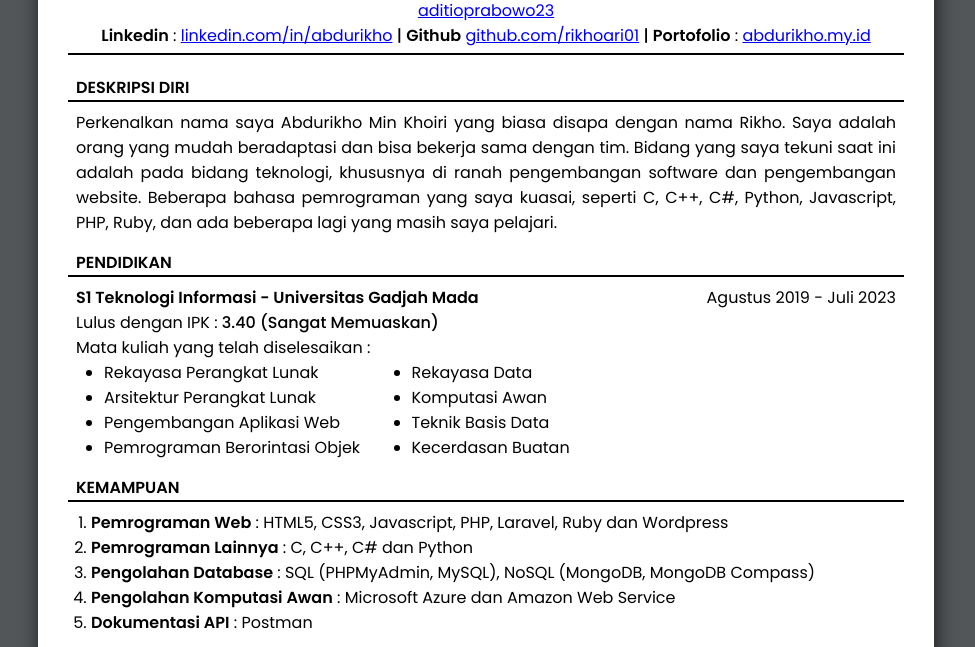
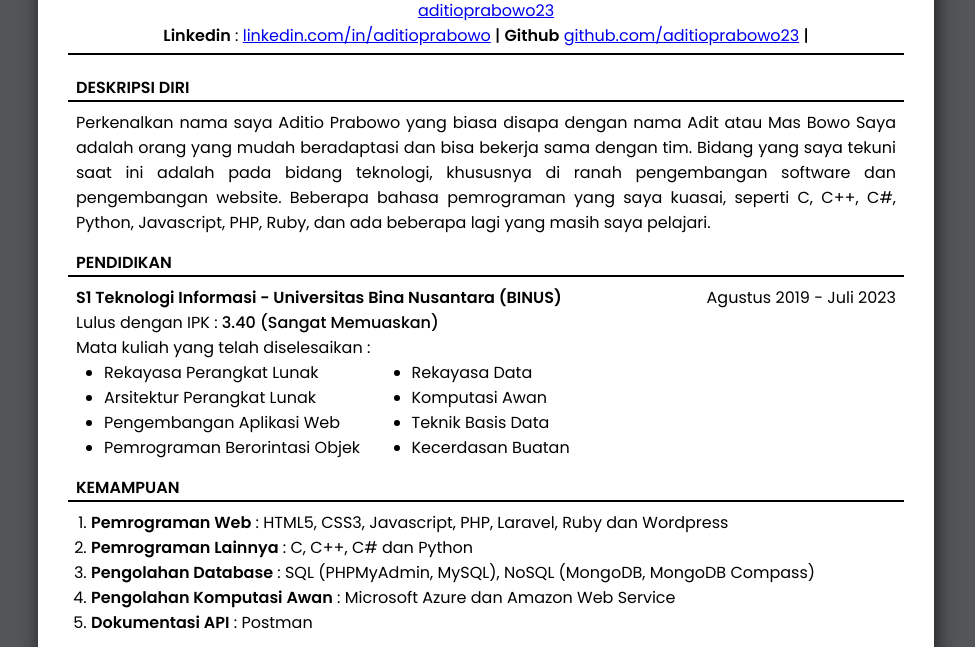
Before and after one commit to aditioprabowo23/aditioprabowo23.github.io, a plain HTML site: page index.html in a window 1280 px wide. Shown: the part 142-789 px from the top of the page, without its empty margins (154-1129 px from the left). Drawn offline with Linux system fonts and the light colour scheme.

Commit message:
Update index.html

```diff
--- a/index.html
+++ b/index.html
@@ -19,18 +19,17 @@
         <span class="text-semibold"> | </span>
         <span class="text-bold">Email</span> : <a target="_blank" href="mailto:aditioprabowo23@gmail.com">aditioprabowo23</a>
         <br>
-        <span class="text-bold">Linkedin</span> : <a target="_blank" href="https://www.linkedin.com/in/abdurikho/">linkedin.com/in/abdurikho</a>
+        <span class="text-bold">Linkedin</span> : <a target="_blank" href="https://www.linkedin.com/in/aditioprabowo/">linkedin.com/in/aditioprabowo</a>
         <span class="text-semibold"> | </span>
-        <span class="text-bold">Github</span> <a target="_blank" href="https://github.com/rikhoari01">github.com/rikhoari01</a>
+        <span class="text-bold">Github</span> <a target="_blank" href="https://github.com/aditioprabowo23">github.com/aditioprabowo23</a>
         <span class="text-semibold"> | </span>
-        <span class="text-bold">Portofolio</span> : <a target="_blank" href="https://www.abdurikho.my.id">abdurikho.my.id</a>
       </div>
     </section>
 
     <section id="description" class="margin-bottom">
       <div class="border-bottom text-bold"><span class="margin-left">DESKRIPSI DIRI</span></div>
       <div class="section-content">
-        <p class="text-justify">Perkenalkan nama saya Abdurikho Min Khoiri yang biasa disapa dengan nama Rikho. Saya adalah orang yang mudah beradaptasi dan bisa bekerja sama dengan tim. Bidang yang saya tekuni saat ini adalah pada bidang teknologi, khususnya di ranah pengembangan software dan pengembangan website. Beberapa bahasa pemrograman yang saya kuasai, seperti C, C++, C#, Python, Javascript, PHP, Ruby, dan ada beberapa lagi yang masih saya pelajari. </p>
+        <p class="text-justify">Perkenalkan nama saya Aditio Prabowo yang biasa disapa dengan nama Adit atau Mas Bowo Saya adalah orang yang mudah beradaptasi dan bisa bekerja sama dengan tim. Bidang yang saya tekuni saat ini adalah pada bidang teknologi, khususnya di ranah pengembangan software dan pengembangan website. Beberapa bahasa pemrograman yang saya kuasai, seperti C, C++, C#, Python, Javascript, PHP, Ruby, dan ada beberapa lagi yang masih saya pelajari. </p>
       </div>
     </section>
 
@@ -38,7 +37,7 @@
       <div class="border-bottom text-bold"><span class="margin-left">PENDIDIKAN</span></div>
       <div class="section-content d-flex">
         <div class="left-content">
-          <div class="text-bold">S1 Teknologi Informasi - Universitas Gadjah Mada</div>
+          <div class="text-bold">S1 Teknologi Informasi - Universitas Bina Nusantara (BINUS)</div>
           <div class="grade">Lulus dengan IPK : <span class="text-semibold">3.40 (Sangat Memuaskan)</span></div>
           Mata kuliah yang telah diselesaikan :
           <div class="d-flex margin-left">
```
